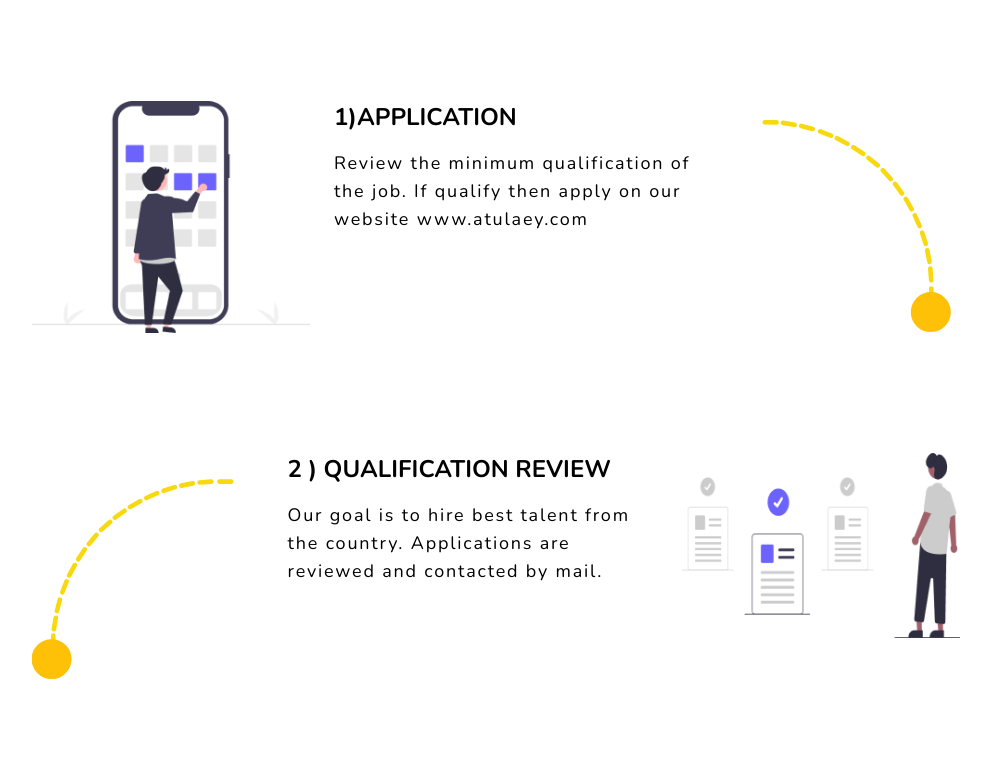
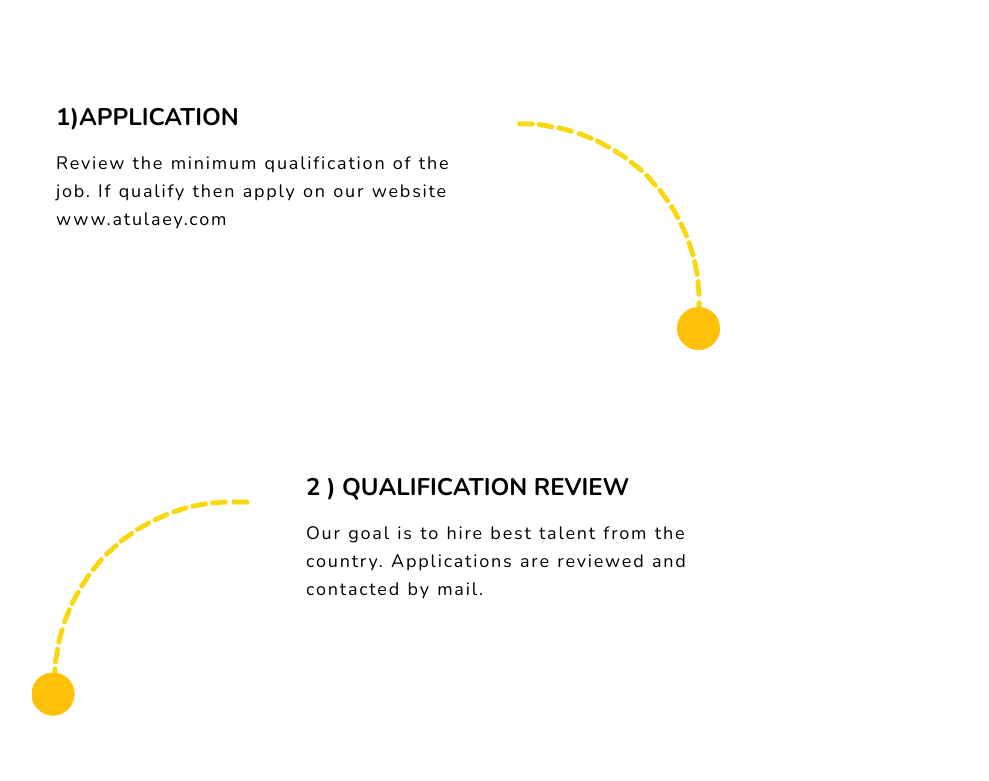
Before and after one commit to aditya-translense/translense-clone, a React (Vite) app: page /career in a window 1280 px wide. Shown: the part 1379-2160 px from the top of the page, without its empty margins (144-1133 px from the left). Built offline with nearby package versions, Linux system fonts and the light colour scheme; the HTML template or start-up script is replaced by a standard one.

Commit message:
added _redirects file in public

```diff
--- a/src/components/CareerLayoutCard.tsx
+++ b/src/components/CareerLayoutCard.tsx
@@ -22,7 +22,7 @@ const CareerLayoutCard: React.FC<ICareerLayoutCardProps> = ({
             src={image1}
             alt={title}
             className={`w-full object-cover ${
-              isDotted1 ? 'hidden lg:block' : 'block'
+              isDotted1 ? 'hidden lg:block' : 'block lg:hidden'
             }`}
           />
         )}
@@ -37,7 +37,7 @@ const CareerLayoutCard: React.FC<ICareerLayoutCardProps> = ({
             src={image2}
             alt={title}
             className={`w-full object-cover ${
-              isDotted2 ? 'hidden lg:block' : 'block'
+              isDotted2 ? 'hidden lg:block' : 'block lg:hidden'
             }`}
           />
         )}
--- a/tailwind.config.js
+++ b/tailwind.config.js
@@ -12,11 +12,7 @@ export default {
         'secondary-gray': '#757575',
         'green-shade': '#45a24766',
       },
-      textShadow: {
-        sm: '10px 10px 20px var(--tw-shadow-color)',
-        DEFAULT: '0 2px 4px var(--tw-shadow-color)',
-        lg: '0 8px 16px var(--tw-shadow-color)',
-      },
+
     },
   },
   plugins: [],
```
Also changed, not shown: 1 other file (tests, documents, lock files or other folders).
